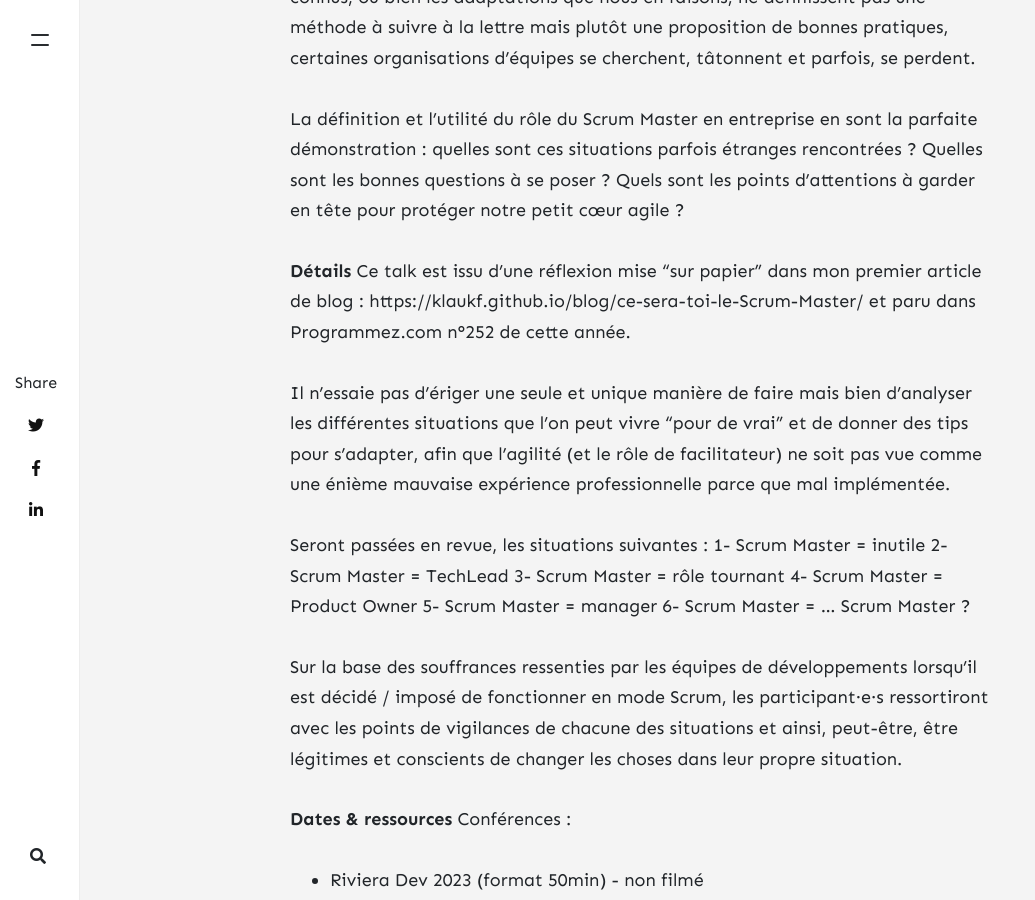
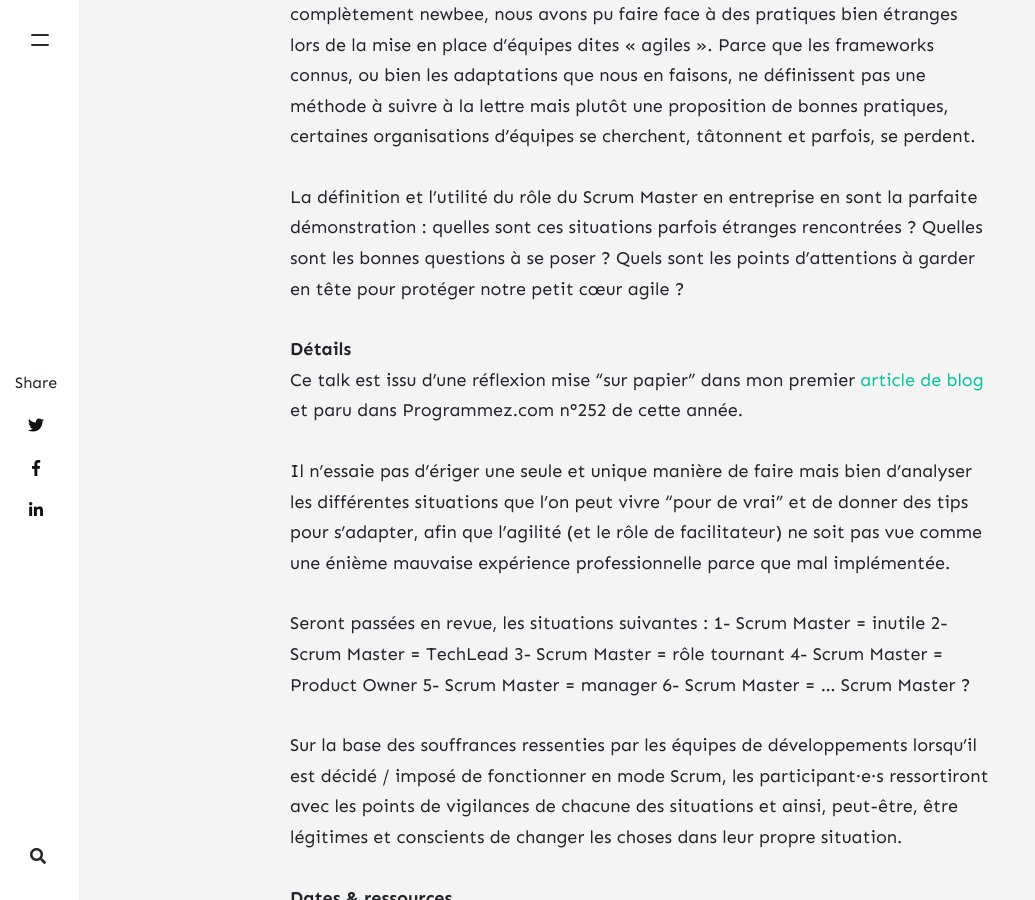
Before and after one commit to klaukf/blog, a Jekyll site: the page built from _posts/2023-10-28-conferences.md, in a window 1280 px wide and 900 px high, scrolled down 8088 px. Shown: the whole window, without its empty margins (0-1035 px from the left). Built offline with Jekyll 4.4.1, drawn with Linux system fonts in a browser that asks for light colours; nearby versions of some CDN libraries; comment, search, counter and statistics services are not loaded; some of the changed text lies outside the part shown.

Commit message:
Modifications retours chariots et liens cliquables

```diff
--- a/_posts/2023-10-28-conferences.md
+++ b/_posts/2023-10-28-conferences.md
@@ -51,13 +51,13 @@
 - Devoxx Morocco 2022 (non filmé)
 - Camping des speakers 2022 - slideless (non filmé)
 - Devoxx France 2022 - [Lien vidéo](https://youtu.be/Vo_YWAE3Pxo)
+![Souvenir de Devoxx France 2022 dans l'amphi bleu]({{ site.url }}{{ site.baseurl }}/assets/images/souvenir10.png)
 - AgiLeMans 2022 (non filmé)
 - AFUP Day en ligne 2020 - [Lien vidéo](https://www.youtube.com/watch?v=RYGyYcnbh6U)
 
 BBL & meetups :
 - Insee Orléans
 
-![Souvenir de Devoxx France 2022 dans l'amphi bleu]({{ site.url }}{{ site.baseurl }}/assets/images/souvenir10.png)
 
 ## Lego Flow Game : le Waterfall, le Scrum et le Kanban tu différencieras !
 
@@ -82,7 +82,7 @@
 Le Lego Flow Game est un jeu sérieux comme je les affectionne : il a un réel objectif, celui de faire manipuler des notions qu'on ne voit pas forcément en entreprise, de manière ludique et donc facilement mémorisable.
 Je le pratique systématiquement en formation de découverte à l'agilité pour aider les apprenants à comprendre rapidement les différences entre chacune des façons de faire.
 
-J'ai documenté son fonctionnement dans un article de blog : https://klaukf.github.io/blog/Lego-Flow-Game/
+J'ai documenté son fonctionnement dans un [article de blog](https://klaukf.github.io/blog/Lego-Flow-Game/).
 
 L'atelier et le débrief durent 50 minutes, auxquelles peuvent s'ajouter la présentation des notions manipulées dans un contexte plus formel et surtout, le mode opératoire pour rejouer l'atelier en entreprise ou en formation. Le but est de partager ! Il peut donc être joué sur 50min, 1h, 2h ou plus.
 
@@ -115,7 +115,7 @@
 Quels sont les points d'attentions à garder en tête pour protéger notre petit cœur agile ?
 
 **Détails**
-Ce talk est issu d'une réflexion mise "sur papier" dans mon premier article de blog : https://klaukf.github.io/blog/ce-sera-toi-le-Scrum-Master/ et paru dans Programmez.com n°252 de cette année.
+Ce talk est issu d'une réflexion mise "sur papier" dans mon premier [article de blog](https://klaukf.github.io/blog/ce-sera-toi-le-Scrum-Master/) et paru dans Programmez.com n°252 de cette année.
 
 Il n'essaie pas d'ériger une seule et unique manière de faire mais bien d'analyser les différentes situations que l'on peut vivre "pour de vrai" et de donner des tips pour s'adapter, afin que l'agilité (et le rôle de facilitateur) ne soit pas vue comme une énième mauvaise expérience professionnelle parce que mal implémentée.
 
```
